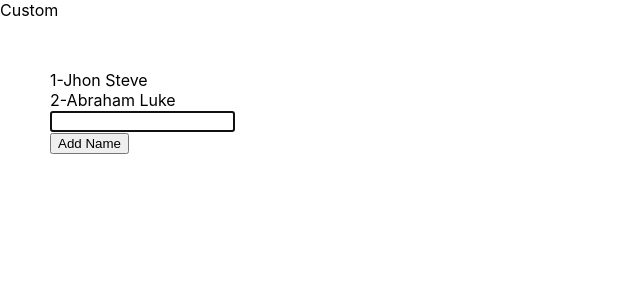
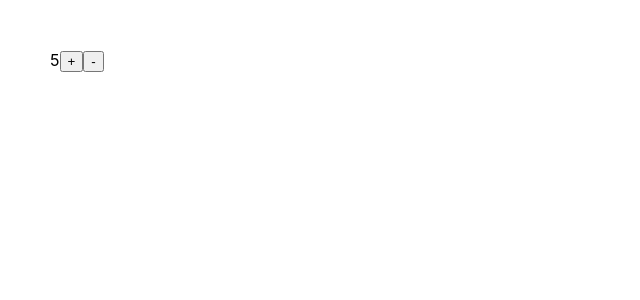
Before and after one commit to mabuhanifa/use-ref-hook, a React (Create React App) app: page / in a window 1280 px wide. Shown: the top 300 px of the page, without its empty margins (0-640 px from the left). Built offline with nearby package versions, Linux system fonts and the light colour scheme.

Commit message:
createState destructured

```diff
--- a/src/App.js
+++ b/src/App.js
@@ -1,12 +1,11 @@
 import "./App.css";
 import Custom from "./Components/Custom";
-import CustomRef from "./Components/CustomRef";
 
 function App() {
   return (
     <div>
       <Custom />
-      <CustomRef />
+      {/* <CustomRef /> */}
     </div>
   );
 }
--- a/src/Components/Custom.js
+++ b/src/Components/Custom.js
@@ -13,7 +13,15 @@ function createState(setState) {
 }
 
 export default function Custom() {
-  const state = createState("5");
-  console.log(state);
-  return <div>Custom</div>;
+  const [state, setState] = createState("5");
+  console.log(state, setState);
+  return (
+    <div style={{"margin": "50px"}}>
+      <div>
+        {state}
+        <button>+</button>
+        <button>-</button>
+      </div>
+    </div>
+  );
 }
```
